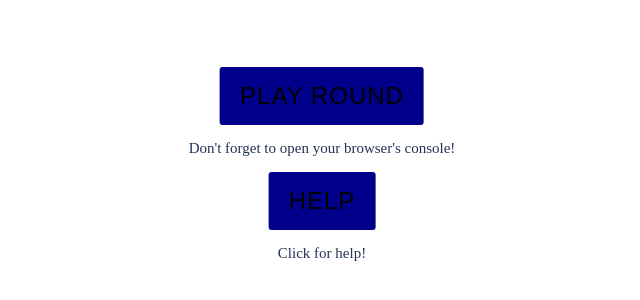
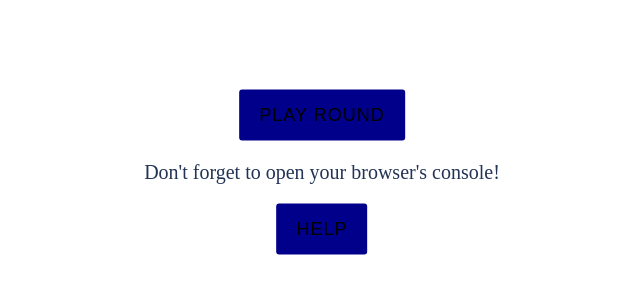
Before and after one commit to shiyansinclair5/ROCK-PAPER-SCISSORS, a plain HTML site: page index.html in a window 1280 px wide. Shown: the part 228-528 px from the top of the page, without its empty margins (318-958 px from the left). Drawn offline with Linux system fonts and the light colour scheme.

Commit message:
Add app.js , index.html , style.css and edit README.md

```diff
--- a/app.js
+++ b/app.js
@@ -10,7 +10,7 @@ function playRound() {
   let roundResult = "";
 
    do {
-     playerSelection = window.prompt("Enter one of the following: rock, paper, scissors.").toLowerCase();
+     playerSelection = window.prompt("Enter one of the following: Rock, Paper, Scissors.").toLowerCase();
   } while (playerSelection != "paper" && playerSelection != "rock" && playerSelection != "scissors" || playerSelection == "");
 
   computerSelection = computerPlay();
@@ -83,7 +83,7 @@ function game() {
     console.log("Tied round.");
   }
 
-  console.log("Player: " + playerPoints + "\n" + "Computer: " + computerPoints);
+console.log("Player: " + playerPoints + "\n" + "Computer: " + computerPoints) ;
 }
 
 // game();
--- a/index.html
+++ b/index.html
@@ -9,10 +9,9 @@
 </head>
 <body>
   <div class="container">
-    <button onclick="game()">Play Round</button>
-    <p>Don't forget to open your browser's console!</p>
-    <button onclick="game()">help</button>
-    <p>Click for help!</p>
+  <button onclick="game()">Play Round</button>
+  <p>Don't forget to open your browser's console!</p>
+  <button>Help</button>
   </div>
   <script src="app.js"></script>
 </body>
--- a/style.css
+++ b/style.css
@@ -11,15 +11,15 @@ button {
     padding: 15px 20px;
     background: lightskyblue;
     border-radius: 3px;
-    font-size: 24px;
+    font-size: 30px;
     border: none;
     text-transform: uppercase;
     letter-spacing: 1px;
     transition: .2s;
-  }
+     }
 
   button:hover {
-    background: rgb(164,255, 245);
+    background: rgb(144,255, 245);
   }
 
   button:active {
@@ -33,26 +33,26 @@ button {
   }
 
   p {
-    font-size: 25px;
+    font-size: 32px;
   }
   button {
       padding: 15px 20px;
       background: darkblue;
       border-radius: 3px;
-      font-size: 24px;
+      font-size: 18px;
       border: none;
       text-transform: uppercase;
       letter-spacing: 1px;
       transition: .2s;
-    }
+       }
 
     button:hover {
-      background: rgb(14,25, 08);
+      background: rgb(144,25, 08);
     }
 
     button:active {
       transform: scale(.96);
-      background: darkblue;
+      background: lightskyblue;
       outline: none;
     }
 
@@ -61,5 +61,5 @@ button {
     }
 
     p {
-      font-size: 15px;
+      font-size: 20px;
     }
```
